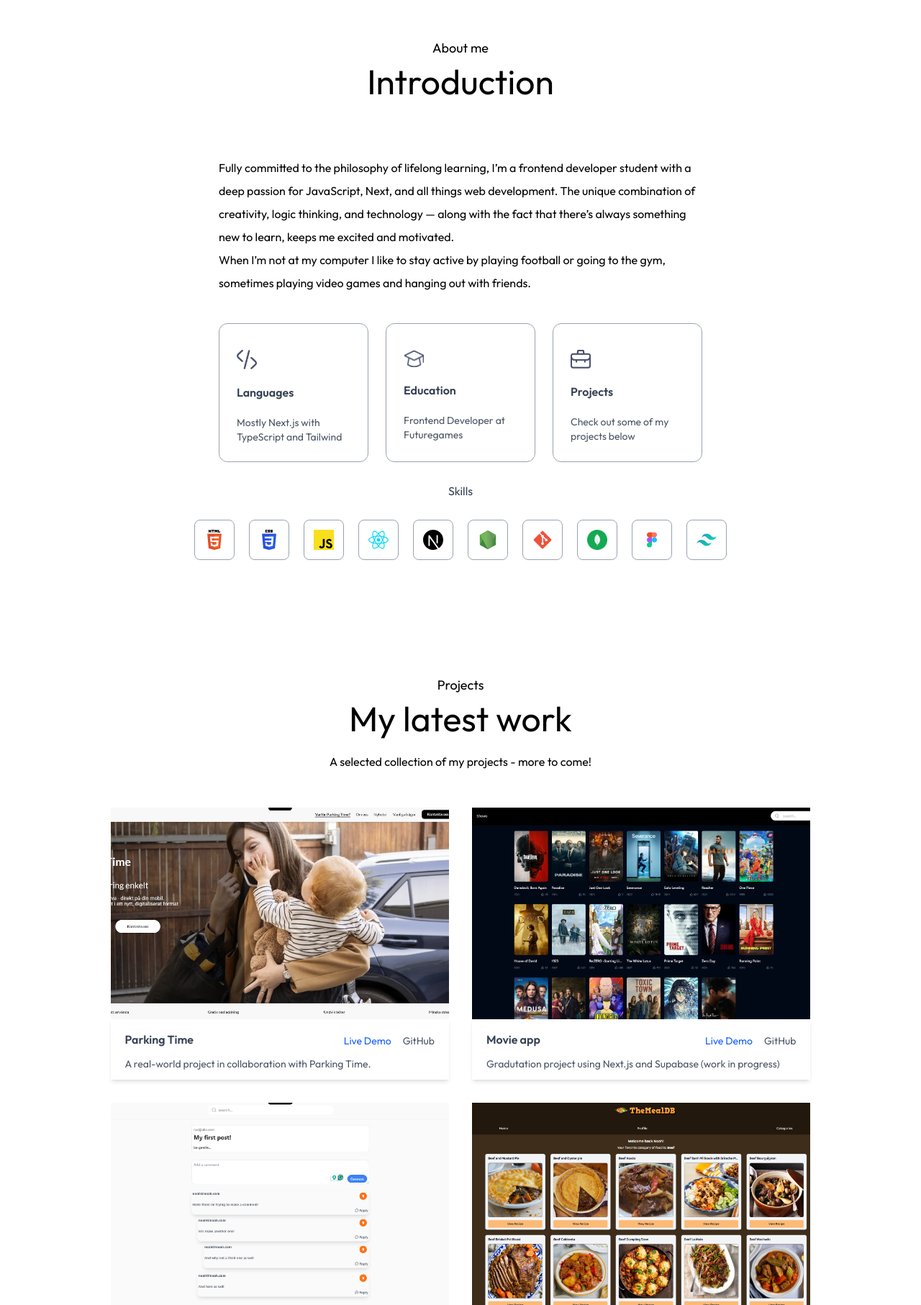
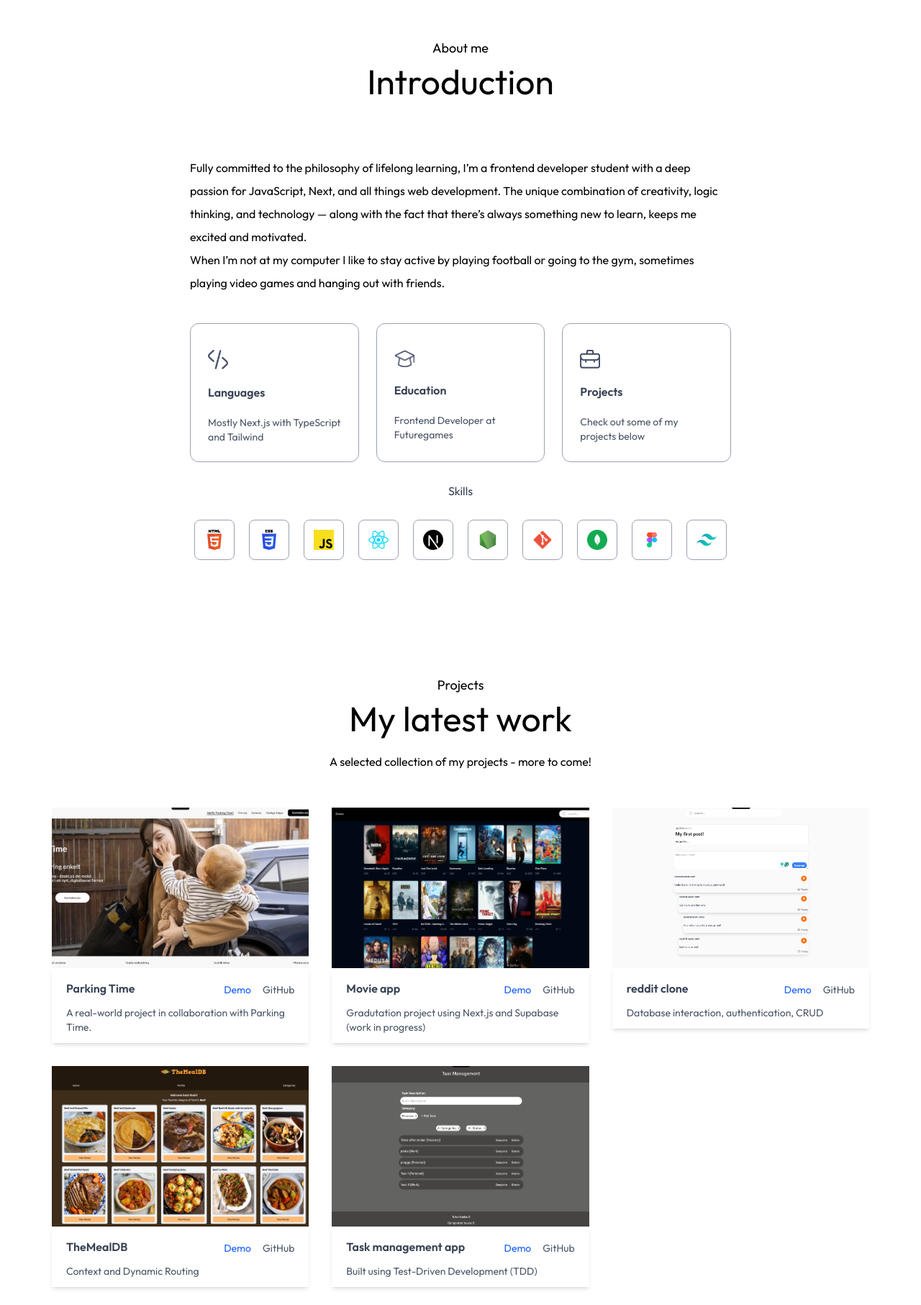
Before and after one commit to Nooah12/portfolio, a Next.js app: page / in a window 1280 px wide. Shown: the part 787-2600 px from the top of the page at 72% size. Built offline with nearby package versions, Linux system fonts and the light colour scheme; a web font is replaced by a local one.

Commit message:
fixed horizontal spacing

```diff
--- a/app/globals.css
+++ b/app/globals.css
@@ -36,7 +36,16 @@ html {
   }
 
   .grid-cols-projects {
-    grid-template-columns: repeat(auto-fit, minmax(350px, 1fr));
+    grid-template-columns: repeat(auto-fit, minmax(320px, 1fr));
+    /* grid-template-columns: repeat(auto-fit, minmax(280px, 450px)); */
+  }
+
+  .container-main {
+    max-width: 1200px;
+    margin-left: auto;
+    margin-right: auto;
+    padding-left: 2rem;  /* 16px */
+    padding-right: 2rem; /* 16px */
   }
 }
 
--- a/app/page.js
+++ b/app/page.js
@@ -32,11 +32,13 @@ export default function Home() {
   return (
     <>
     <Navbar isDarkMode={isDarkMode} setIsDarkMode={setIsDarkMode} />
-    <Header isDarkMode={isDarkMode} />
-    <About isDarkMode={isDarkMode}  />
-    {/* <Services isDarkMode={isDarkMode}  /> */}
-    <Projects isDarkMode={isDarkMode} />
-    <Contact isDarkMode={isDarkMode}  />
+    <main className="container-main">
+      <Header isDarkMode={isDarkMode} />
+      <About isDarkMode={isDarkMode}  />
+      {/* <Services isDarkMode={isDarkMode}  /> */}
+      <Projects isDarkMode={isDarkMode} />
+      <Contact isDarkMode={isDarkMode}  />
+    </main>
     <Footer isDarkMode={isDarkMode}  />
     </>
   );
--- a/components/About.jsx
+++ b/components/About.jsx
@@ -4,7 +4,7 @@ import {motion} from "motion/react"
 
 const About = ({isDarkMode}) => {
   return (
-    <motion.section id='about' className='w-full px-[12%] py-10 scroll-mt-20'
+    <motion.section id='about' className='py-10 scroll-mt-20'
     initial={{ opacity: 0 }}
     whileInView={{ opacity: 1 }}
     transition={{ duration: 1 }}
@@ -21,7 +21,7 @@ const About = ({isDarkMode}) => {
         transition={{ duration: 0.5, delay: 0.5 }}
         >Introduction</motion.h2>
 
-        <motion.div className='flex w-full flex-col lg:flex-row items-center justify-center gap-20 my-20'
+        <motion.div className='flex w-full flex-col lg:flex-row items-center justify-center gap-20 my-20 max-w-[47rem] mx-auto'
         initial={{ opacity: 0 }}
         whileInView={{ opacity: 1 }}
         transition={{ duration: 0.8 }}
@@ -34,14 +34,14 @@ const About = ({isDarkMode}) => {
                 <Image src={"/presentation-examens.JPG"} alt='user' className='rounded-3xl w-full' width={500} height={600} />
             </motion.div> */}
 
-            {/* ------------Text--------------- */}
+            {/* ------------ Text --------------- */}
 
             <motion.div className='flex-1 flex flex-col items-center'
                 initial={{ opacity: 0 }}
                 whileInView={{ opacity: 1 }}
                 transition={{ duration: 0.6, delay: 0.8 }}
             >
-                <p className='mb-10 max-w-2xl font-Ovo'>
+                <p className='mb-10 font-Ovo'>
                 Fully committed to the philosophy of lifelong learning, I’m a frontend developer student with a deep passion for JavaScript, Next, and all things web development.
                 The unique combination of creativity, logic thinking, and technology — along with the fact that there’s always something new to learn, keeps me excited and motivated.
                 <br></br>When I’m not at my computer I like to stay active by playing football or going to the gym, sometimes playing video games and hanging out with friends.
@@ -49,7 +49,7 @@ const About = ({isDarkMode}) => {
 
                 {/* ------------------ Cards --------------------- */}
 
-                <motion.ul className='grid grid-cols-1 sm:grid-cols-3 gap-6 max-w-2xl'
+                <motion.ul className='grid grid-cols-1 sm:grid-cols-3 gap-6'
                 initial={{ opacity: 0 }}
                 whileInView={{ opacity: 1 }}
                 transition={{ duration: 0.8, delay: 1 }}
@@ -74,7 +74,7 @@ const About = ({isDarkMode}) => {
                 transition={{ duration: 0.5, delay: 1.3 }}
                 >Skills</motion.h4>
 
-                <motion.ul className='flex flex-wrap items-center gap-3 sm:gap-5'
+                <motion.ul className='flex flex-wrap justify-center items-center gap-3 sm:gap-5'
                 initial={{ opacity: 0 }}
                 whileInView={{ opacity: 1 }}
                 transition={{ duration: 0.6, delay: 1.5 }}
--- a/components/Contact.jsx
+++ b/components/Contact.jsx
@@ -34,7 +34,7 @@ const Contact = () => {
     initial={{ opacity: 0 }}
     whileInView={{ opacity: 1 }}
     transition={{ duration: 1 }}
-    id='contact' className='w-full px-[12%] py-10 scroll-mt-20 contact-bg dark:!bg-none'>
+    id='contact' className='py-10 scroll-mt-20 contact-bg dark:!bg-none'>
         <motion.h4
         initial={{ y: -20, opacity: 0 }}
         whileInView={{ y: 0, opacity: 1 }}
--- a/components/Header.jsx
+++ b/components/Header.jsx
@@ -4,7 +4,7 @@ import { motion } from "motion/react"
 
 const Header = ({isDarkMode}) => {
   return (
-    <motion.section className='w-11/12 max-w-3xl text-center mx-auto h-screen flex flex-col items-center justify-center gap-4'>
+    <motion.section className='h-screen flex flex-col items-center justify-center gap-4 text-center'>
         <motion.div
             initial={{ scale: 0 }}
             whileInView={{ scale: 1 }}
--- a/components/Projects.jsx
+++ b/components/Projects.jsx
@@ -4,7 +4,7 @@ import { motion } from "motion/react"
 
 const Projects = ({isDarkMode}) => {
   return (
-    <motion.section id='project' className='w-full px-[12%] py-10 scroll-mt-20'
+    <motion.section id='project' className='py-10 scroll-mt-20'
     initial={{ opacity: 0 }}
     whileInView={{ opacity: 1 }}
     transition={{ duration: 1 }}
@@ -64,7 +64,7 @@ const Projects = ({isDarkMode}) => {
             initial={{ opacity: 0 }}
             whileInView={{ opacity: 1 }}
             transition={{ delay: 0.9, duration: 0.6 }}
-            className='grid grid-cols-projects my-10 gap-8 mx-auto dark:text-black'
+            className='grid grid-cols-projects justify-center my-10 gap-8 mx-auto dark:text-black'
         >
             {workData.map((project, index) => (
                 <motion.div key={index} whileHover={{ scale: 1.05 }}>
@@ -80,7 +80,7 @@ const Projects = ({isDarkMode}) => {
                         <div className='flex justify-between'>
                             <h2 className='font-semibold text-gray-700 dark:text-white'>{project.title}</h2>
                             <div className='flex gap-4 mt-2 justify-end'>
-                                <a href={project.liveUrl} target='_blank' rel='noopener noreferrer' className='text-blue-600 text-sm hover:underline'>Live Demo</a>
+                                <a href={project.liveUrl} target='_blank' rel='noopener noreferrer' className='text-blue-600 text-sm hover:underline'>Demo</a>
                                 <a href={project.githubUrl} target='_blank' rel='noopener noreferrer' className='text-gray-600 text-sm dark:text-white/80 hover:underline'>GitHub</a>
                             </div>
                         </div>
```
